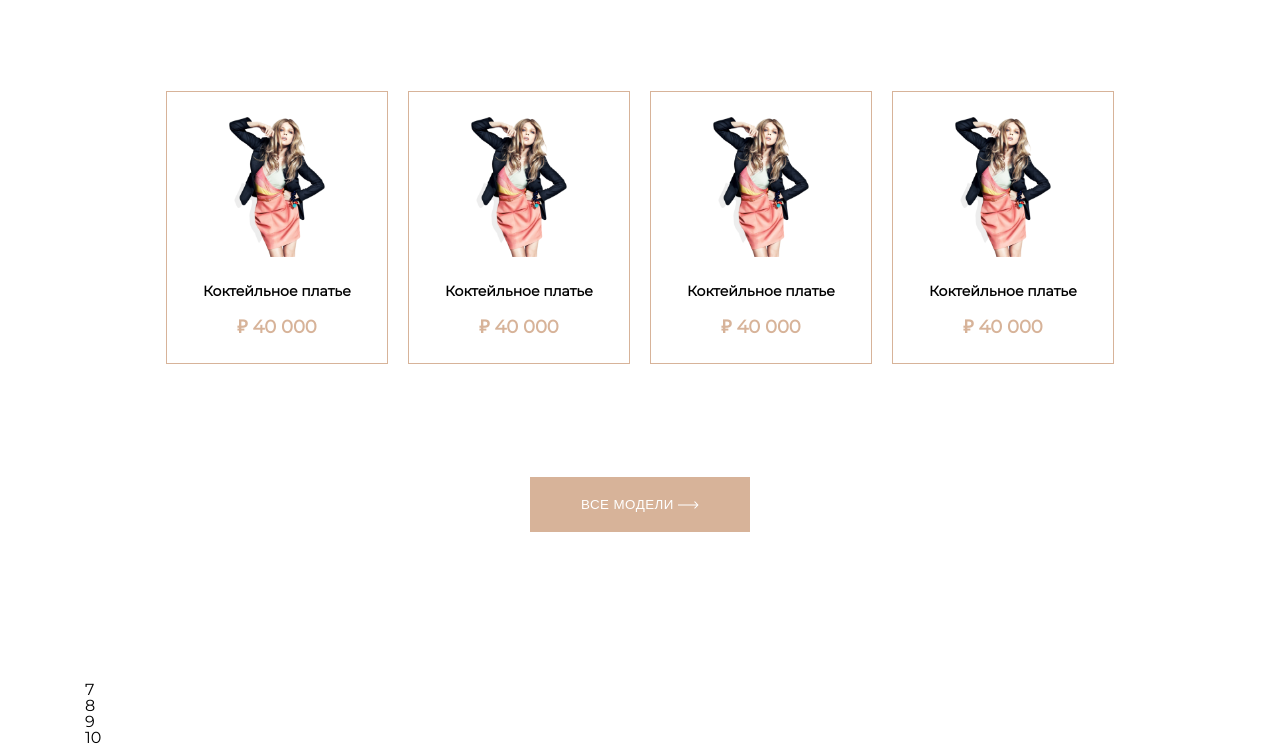
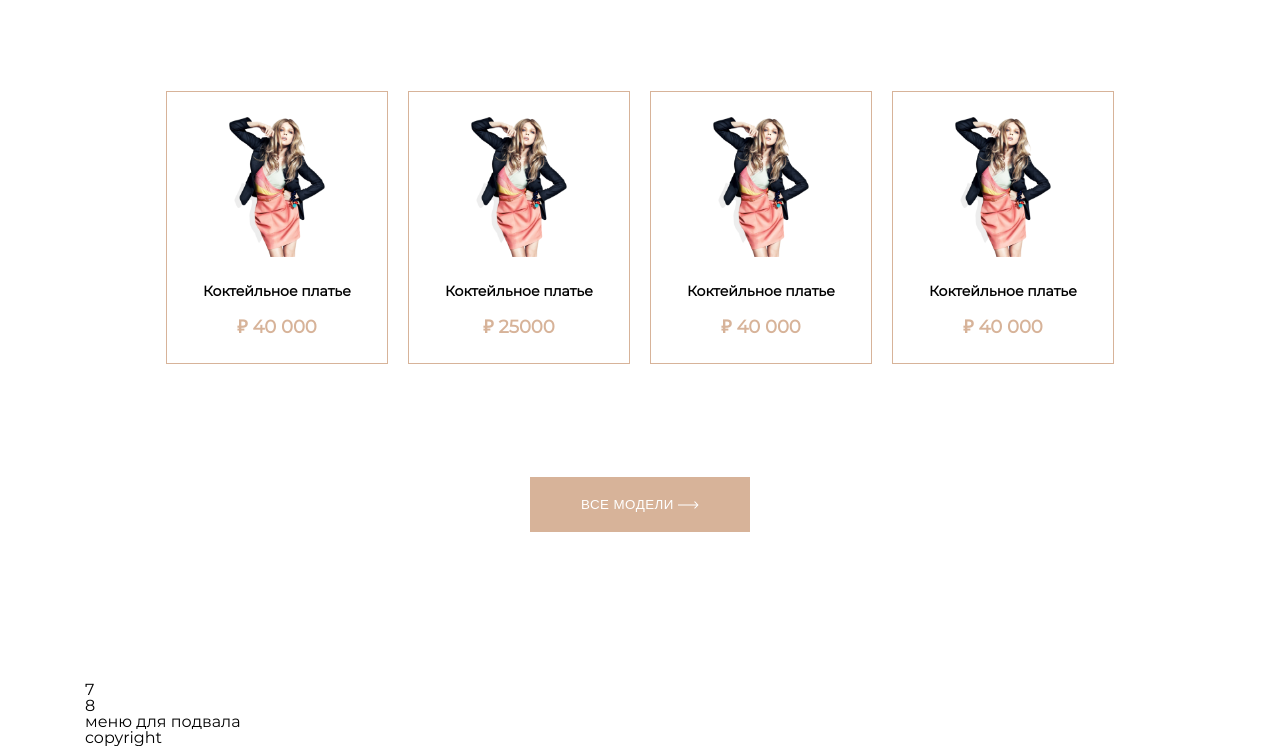
Before and after one commit to kjloureiro2/loop12, a plain HTML site: page index.html in a window 1280 px wide. Shown: the part 743-1489 px from the top of the page. Drawn offline with Linux system fonts and the light colour scheme.

Commit message:
dsadasdasdsa

```diff
--- a/index.html
+++ b/index.html
@@ -82,7 +82,7 @@
      <div class="card">
       <img class="card__img" src="img/girl.png" alt="платье">
       <p class="card__title">Коктейльное платье</p>
-      <p class="card__price">₽ 40 000</p>
+      <p class="card__price">₽  25000</p>
      </div>
      <div class="card">
       <img class="card__img" src="img/girl.png" alt="платье">
@@ -119,12 +119,12 @@
  <footer class="footer">
   <section class="section footer-menu">
    <div class="container">
-    9
+    меню для подвала
    </div>
   </section>
   <section class="section copyright">
    <div class="container">
-    10
+    copyright
    </div>
   </section>
  </footer>
```
